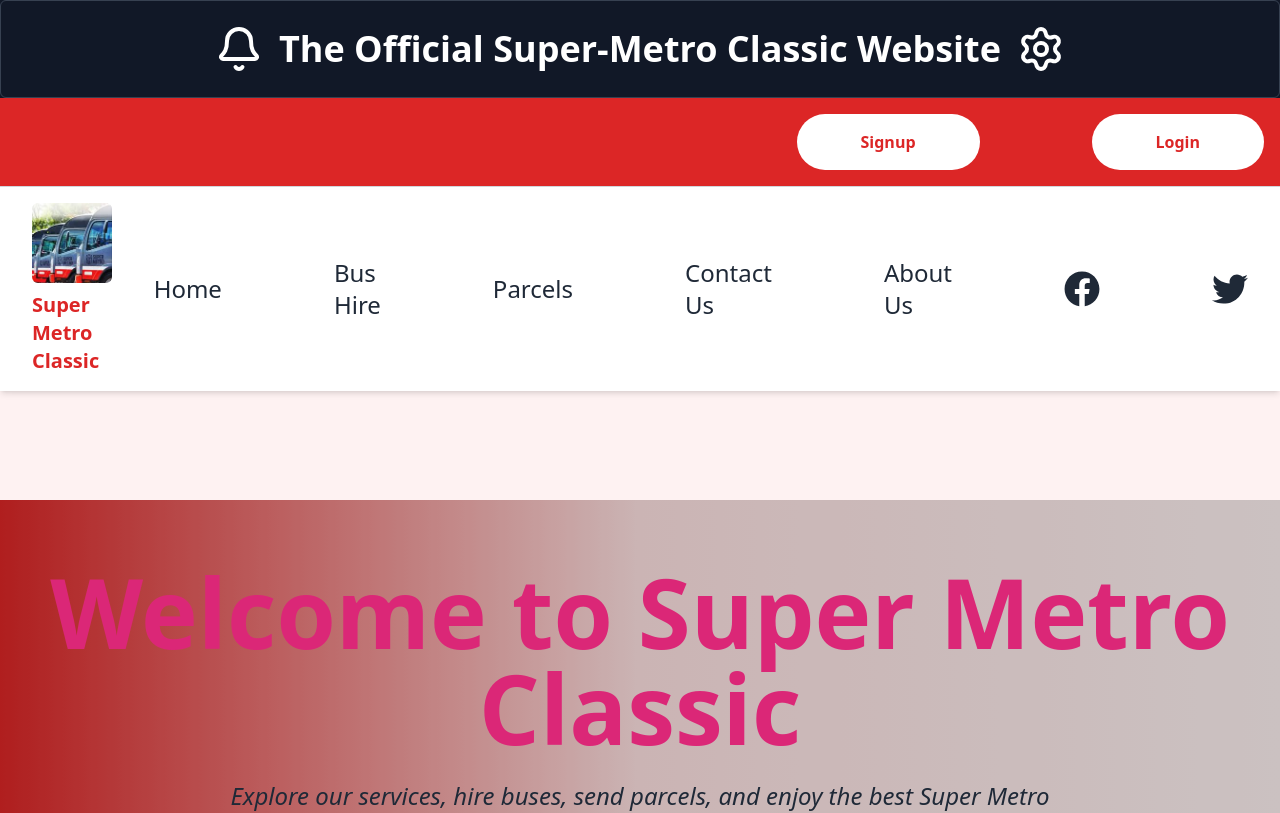
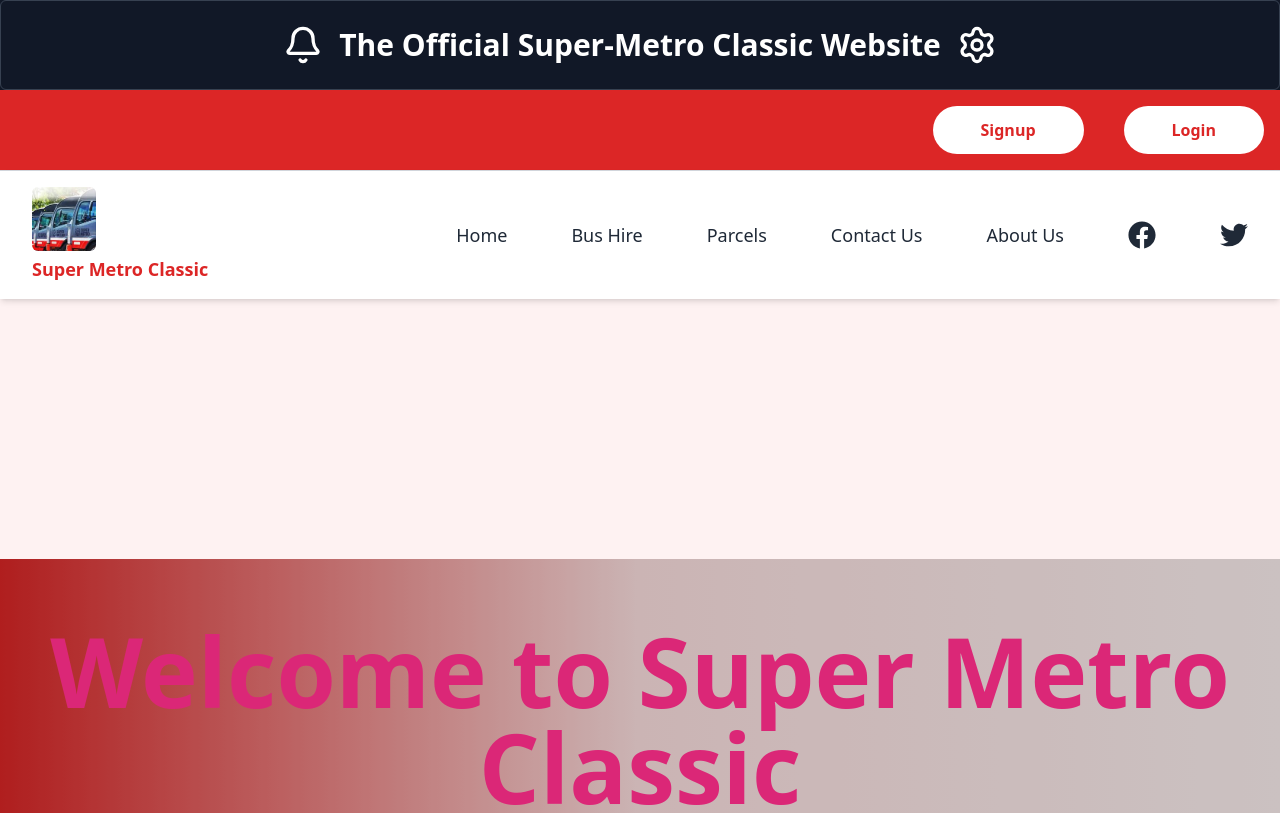
Before and after one commit to Nickson2511/super-metro-fronted, a React (Vite) app: page / in a window 1280 px wide. Shown: the top 813 px of the page. Built offline with nearby package versions, Linux system fonts and the light colour scheme.

Commit message:
fix: header scrolling issue

```diff
--- a/src/components/Header.tsx
+++ b/src/components/Header.tsx
@@ -11,93 +11,88 @@ export default function Header({
     title = "The Official Super-Metro Classic Website",
     children,
 }: HeaderProps) {
-    // Animate only the text visibility
     const [textVisible, setTextVisible] = useState(true);
 
     useEffect(() => {
         const interval = setInterval(() => {
-            setTextVisible((prev) => !prev); // toggle every 13s
+            setTextVisible((prev) => !prev);
         }, 13000);
         return () => clearInterval(interval);
     }, []);
 
     return (
         <>
-            {/* ================= Fixed Header Container ================= */}
-            <header className="w-full fixed top-0 left-0 z-50">
-                {/* Top section: dark background */}
+            {/* ================= Scrollable Header Content ================= */}
+            <header className="w-full">
+                {/* Top announcement section */}
                 <div className="bg-gray-900 w-full">
                     <div className="max-w-7xl mx-auto flex items-center justify-center space-x-4 p-6 border border-gray-700 rounded-md">
-                        <Bell className="w-12 h-12 text-white" />
-                        <span className="text-white font-semibold text-4xl">{title}</span>
-                        <Settings className="w-12 h-12 text-white" />
+                        <Bell className="w-10 h-10 text-white" />
+                        <span className="text-white font-semibold text-3xl">
+                            {title}
+                        </span>
+                        <Settings className="w-10 h-10 text-white" />
                         {children && (
-                            <div className="ml-4 flex items-center space-x-2">{children}</div>
+                            <div className="ml-4 flex items-center space-x-2">
+                                {children}
+                            </div>
                         )}
                     </div>
                 </div>
 
-                {/* Middle section: red background with signup/login */}
+                {/* Auth buttons section */}
                 <div className="bg-red-600 w-full">
-                    <div className="max-w-8xl mx-auto flex justify-end items-center p-4 space-x-28">
-                        <button className="bg-white text-red-600 font-semibold px-16 py-4 rounded-full hover:bg-gray-100 transition">
+                    <div className="max-w-8xl mx-auto flex justify-end items-center p-4 space-x-10">
+                        <button className="bg-white text-red-600 font-semibold px-12 py-3 rounded-full hover:bg-gray-100 transition">
                             Signup
                         </button>
-                        <button className="bg-white text-red-600 font-semibold px-16 py-4 rounded-full hover:bg-gray-100 transition">
+                        <button className="bg-white text-red-600 font-semibold px-12 py-3 rounded-full hover:bg-gray-100 transition">
                             Login
                         </button>
                     </div>
                 </div>
+            </header>
 
-                {/* Bottom section: white background with logo + menu */}
-                <div className="bg-white w-full border-t border-gray-300 shadow-md">
+            {/* ================= Sticky Navigation Bar ================= */}
+            <nav className="sticky top-0 z-50 bg-white border-t border-gray-300 shadow-md">
                 <div className="max-w-8xl mx-auto flex items-center justify-between p-4">
-                        {/* Left side: Logo + animated text */}
-                        <div className="flex flex-col items-start space-y-2 ml-4">
+                    {/* Logo */}
+                    <div className="flex flex-col items-start space-y-1 ml-4">
                         <img
                             src="/myLogo.jpeg"
                             alt="Logo"
-                                className="w-20 h-20 object-cover rounded-md"
+                            className="w-16 h-16 object-cover rounded-md"
                         />
                         <span
-                                className={`text-red-600 font-bold text-xl transition-opacity duration-1000 ${textVisible ? "opacity-100" : "opacity-0"
+                            className={`text-red-600 font-bold text-lg transition-opacity duration-1000 ${textVisible ? "opacity-100" : "opacity-0"
                                 }`}
                         >
                             Super Metro Classic
                         </span>
                     </div>
 
-                        {/* Right side: Navigation menu */}
-                        <ul className="flex items-center space-x-28 mr-4">
-                            <li className="text-gray-800 text-2xl font-medium hover:text-red-600 cursor-pointer">
-                                Home
+                    {/* Navigation */}
+                    <ul className="flex items-center space-x-16 mr-4">
+                        {["Home", "Bus Hire", "Parcels", "Contact Us", "About Us"].map(
+                            (item) => (
+                                <li
+                                    key={item}
+                                    className="text-gray-800 text-lg font-medium hover:text-red-600 cursor-pointer"
+                                >
+                                    {item}
                                 </li>
-                            <li className="text-gray-800 text-2xl font-medium hover:text-red-600 cursor-pointer">
-                                Bus Hire
-                            </li>
-                            <li className="text-gray-800 text-2xl font-medium hover:text-red-600 cursor-pointer">
-                                Parcels
-                            </li>
-                            <li className="text-gray-800 text-2xl font-medium hover:text-red-600 cursor-pointer">
-                                Contact Us
-                            </li>
-                            <li className="text-gray-800 text-2xl font-medium hover:text-red-600 cursor-pointer">
-                                About Us
+                            )
+                        )}
+
+                        <li>
+                            <FaFacebook className="w-7 h-7 text-gray-800 hover:text-blue-600 cursor-pointer" />
                         </li>
                         <li>
-                                <FaFacebook className="w-9 h-9 text-gray-800 hover:text-blue-600 cursor-pointer" />
-                            </li>
-                            <li>
-                                <FaTwitter className="w-9 h-9 text-gray-800 hover:text-blue-400 cursor-pointer" />
+                            <FaTwitter className="w-7 h-7 text-gray-800 hover:text-blue-400 cursor-pointer" />
                         </li>
                     </ul>
                 </div>
-                </div>
-            </header>
-
-            {/* Spacer to prevent content hiding behind fixed header */}
-            <div className="pt-[240px]"></div>
-            {/* Adjust 240px to match total height of header (top + middle + bottom) */}
+            </nav>
         </>
     );
 }
```
Lines whose indentation alone changed are shown as unchanged.
